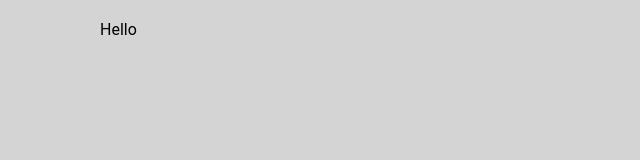
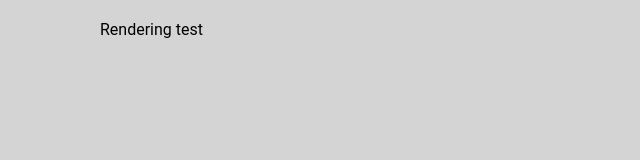
Before and after one commit to matheusarb/weather-app, a React (Create React App) app: page / in a window 1280 px wide. Shown: the top 160 px of the page, without its empty margins (0-640 px from the left). Built offline with nearby package versions, Linux system fonts and the light colour scheme.

Commit message:
last update

```diff
--- a/src/components/search/search.js
+++ b/src/components/search/search.js
@@ -4,7 +4,7 @@ const Search = () => {
   //Search component is a dumb react component
   //Dumb components just present something to the DOM
   //They don't have logic inside then, therefore they're called dumb
-  return ("Hello");
+  return ("Rendering test");
 };
 
 export default Search;
```
Also changed, not shown: src/App.js (line endings or trailing spaces).
